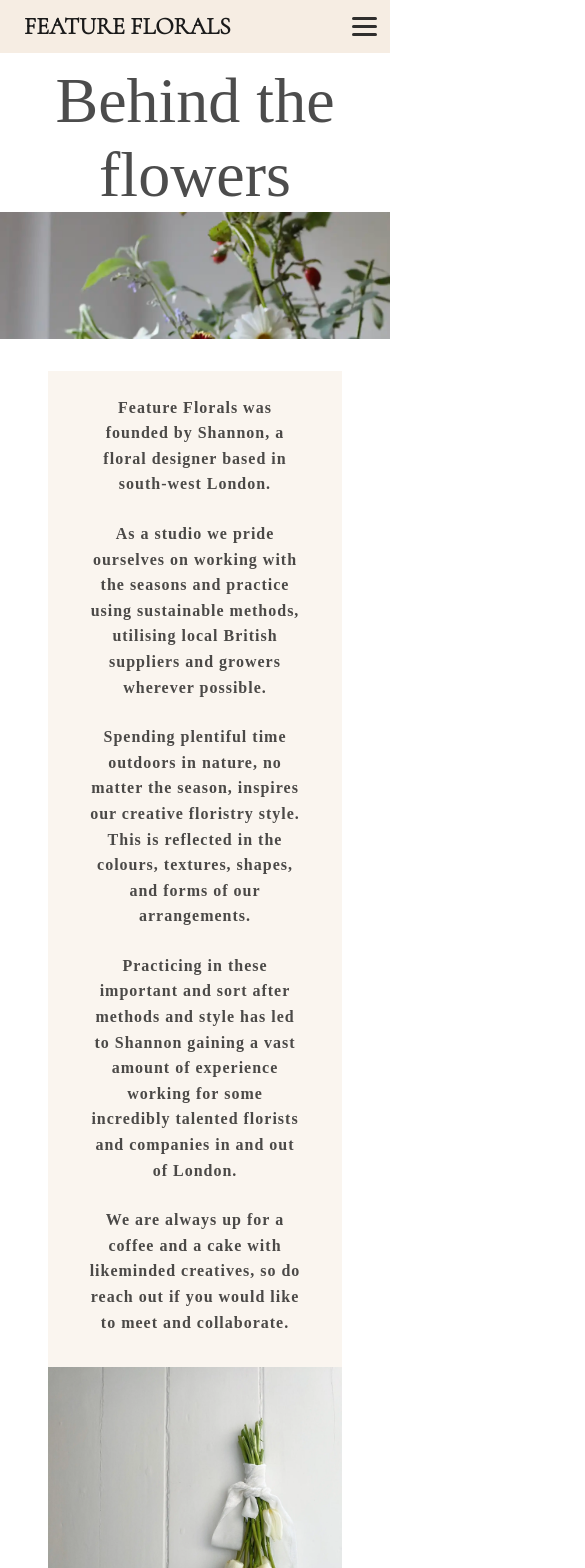
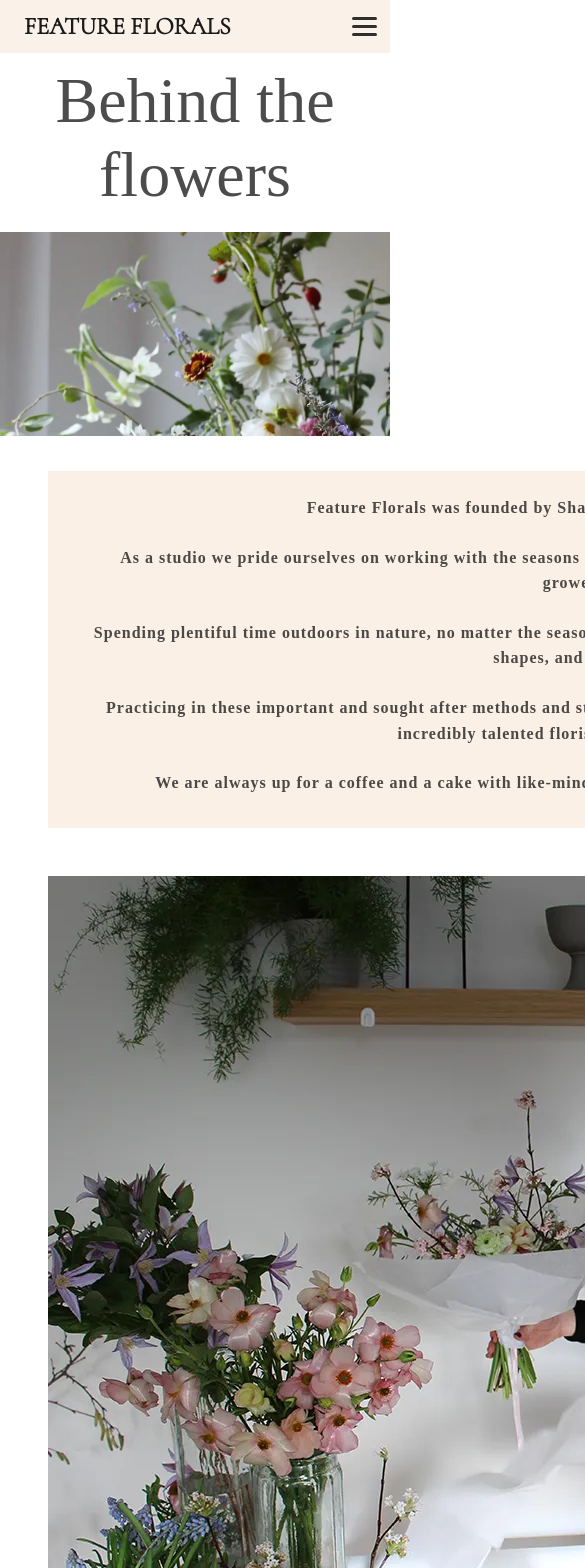
Before and after one commit to aPatient97/featureflorals2.0, a React (Create React App) app in the folder client/: page /about in a window 390 px wide. Shown: the top 1568 px of the page, 585 px wide, since content can reach past the window. Built offline with nearby package versions, Linux system fonts and the light colour scheme; no server answers; a web font is replaced by a local one.

Commit message:
changed to live payments

```diff
--- a/client/src/App.css
+++ b/client/src/App.css
@@ -9,9 +9,9 @@
 }
 
 :root {
-  --background: #f5ebe0;
-  --nav: #e3d5ca;
-  --bg-text: rgba(245, 235, 224, 0.5);
+  --background: linen;
+  --nav: linen;
+  --bg-text: linen;
 }
 
 body {
--- a/client/src/Pages/About/index.js
+++ b/client/src/Pages/About/index.js
@@ -18,11 +18,13 @@ function About() {
               <p>As a studio we pride ourselves on working with the seasons and practice using sustainable methods, utilising local British suppliers and growers wherever possible. </p>
               <p>Spending plentiful time outdoors in nature, no matter the season, inspires our creative floristry style. This is reflected in the colours, textures, shapes, and forms of our arrangements.
               </p>
-              <p>Practicing in these important and sort after methods and style has led to Shannon gaining a vast amount of experience working for some incredibly talented florists and companies in and out of London.</p>
-              <p>We are always up for a coffee and a cake with likeminded creatives, so do reach out if you would like to meet and collaborate.</p>
+              <p>Practicing in these important and sought after methods and style has led to Shannon gaining a vast amount of experience working for some incredibly talented florists and companies in and out of London.</p>
+              <p>We are always up for a coffee and a cake with like-minded creatives, so do reach out if you would like to meet and collaborate.</p>
             </div>
             <div className='img-container'>
-              <img className='about-img' src="/images/webp/gallery/tulips.webp" alt="step ladder in floral garden" />
+              <img src="/images/about-img/shannon-flowers.webp" alt="Shannon Clifford in the Feature Florals/featureflorals studio surrounded by flowers." />
+              <img src="" alt="" />
+              <img src="" alt="" />
             </div>
         </div>
         {/* <div className="insta-container">
--- a/client/src/Pages/About/style.css
+++ b/client/src/Pages/About/style.css
@@ -1,7 +1,8 @@
 .about {
     display: flex;
     margin: 2em 3em;
-    height: 70vh;
+    height: 80vh;
+    gap: 3em;
 }
 
 .center-text {
@@ -9,22 +10,36 @@
 }
 
 .about-ps {
-    padding: 1em 4em;
+    padding: 1em 2em;
     background-color: var(--bg-text);
     width: 100%;
     height: 100%;
+    display: grid;
+    place-items: center;
 }
 
 .img-container {
     width: 100%;
     height: 100%;
+    position: relative;
 }
 
-.about-img {
-    width: 100%;
-    object-fit: cover;
-    max-height: 100%;
+img.about-img1 {
+    position: absolute;
+
 }
+
+img.about-img2 {
+    position: absolute;
+
+}
+
+img.about-img3 {
+    position: absolute;
+
+}
+
+
 
 .about-ps p{
     font-size: 1em;
--- a/client/src/Pages/Home/index.js
+++ b/client/src/Pages/Home/index.js
@@ -38,7 +38,7 @@ function Home() {
     <div className='break-container'>
       <div className="break">
         <p>Passionate about sustainable practises <span id='fontless'>&</span> working with the seasons</p>
-        <p id='lighter'> Inspired by the flourishing beauty of untouched meadows and idyllic country gardens.</p>
+        {/* <p id='lighter'> Inspired by the flourishing beauty of untouched meadows and idyllic country gardens.</p> */}
       </div>
     </div>
     {/* <div className="parallax-vid">
--- a/client/src/components/MothersDay/index.js
+++ b/client/src/components/MothersDay/index.js
@@ -16,14 +16,14 @@ function MothersDay({setMothersDay}) {
    <div className="flex">
     <div className="md-popout">
         <button onClick={closeModal} className='close-modal'>X</button>
-        <h1>Mother's Day Tulips!</h1>
-        <p>Get your flowers here. Delivery to TW1, TW8, TW9, TW10, W4, SW13 and SW14.</p>
-        <div className="m-img-container">
-            <img src="/images/webp/tulip-nice.webp" alt="a very large orange pink flowering tulip" />
+        <h1>Mothers' Day Flowers</h1>
+        <p>Shop seasonal for this Mothers' Day via our web shop</p>
+        <Link to='/shop'>
+            <button onClick={goToShop} className='buy-btn'>view options</button>
+        </Link>
+        <div className="modal-pic">
+
         </div>
-        <Link to='/shop'>
-            <button onClick={goToShop} className='buy-btn'>Buy now!</button>
-        </Link>
 
     </div>
    </div>
--- a/client/src/components/MothersDay/style.css
+++ b/client/src/components/MothersDay/style.css
@@ -5,11 +5,11 @@
     /* justify-content: center; */
     align-items: center;
     border: solid 1px black;
-    background-color: var(--background);
-
-    width: 70vw;
-    height: 85vh;
+    background-color: linen;
+    width: 40vw;
+    height: 65vh;
     top: 10vh;
+    /* color: white; */
 
 }
 
@@ -45,11 +45,12 @@
 }
 
 button.buy-btn {
-    padding: 1.5em 4em;
+    padding: 1em 2em;
     font-weight: 600;
     font-family: 'Italiana', serif;
     text-transform: uppercase;
     cursor: pointer;
+    margin: 1.5em;
 
 }
 
@@ -58,3 +59,17 @@ button.buy-btn:hover {
     background-color: white;
 
 }
+
+.modal-pic {
+    background: url(../../../public/images/webp/products/tulips-side.webp) no-repeat center center;
+    background-size: cover;
+    width: 100%;
+    height: 50%;
+    /* bottom: 0px; */
+}
+
+@media only screen and (max-width: 760px) {
+    .md-popout {
+        width: 90%;
+    }
+}
--- a/client/src/components/ParallaxPics/style.css
+++ b/client/src/components/ParallaxPics/style.css
@@ -2,6 +2,7 @@
     display: grid;
     height: 60vh;
     background-color: rgba(245, 235, 224, 0.5);
+
    }
 
    /* .one {
@@ -27,15 +28,18 @@
 
 @media only screen and (max-width: 550px) {
   .banner-img {
-    height: 15vh;
-    background: url(../../../public/images/webp/gals/flowers.webp) no-repeat fixed;
-    background-size: cover;
+    height: 25vh;
+    position: relative;
+    margin-top: 1em;
+    background-color: transparent;
     /* background-position: 150%; */
     /* background-position: 0px -100px; */
-    margin: 0em ;
+    /* margin-top: 1em ; */
   }
 
   .three {
-    display: none;
+    height: 100%;
+    background: url(../../../public/images/webp/gals/flowers.webp) no-repeat center center;
+    background-size: contain;
   }
 }
```
Also changed, not shown: client/public/images/about-img/shannon-flowers.webp (added).
